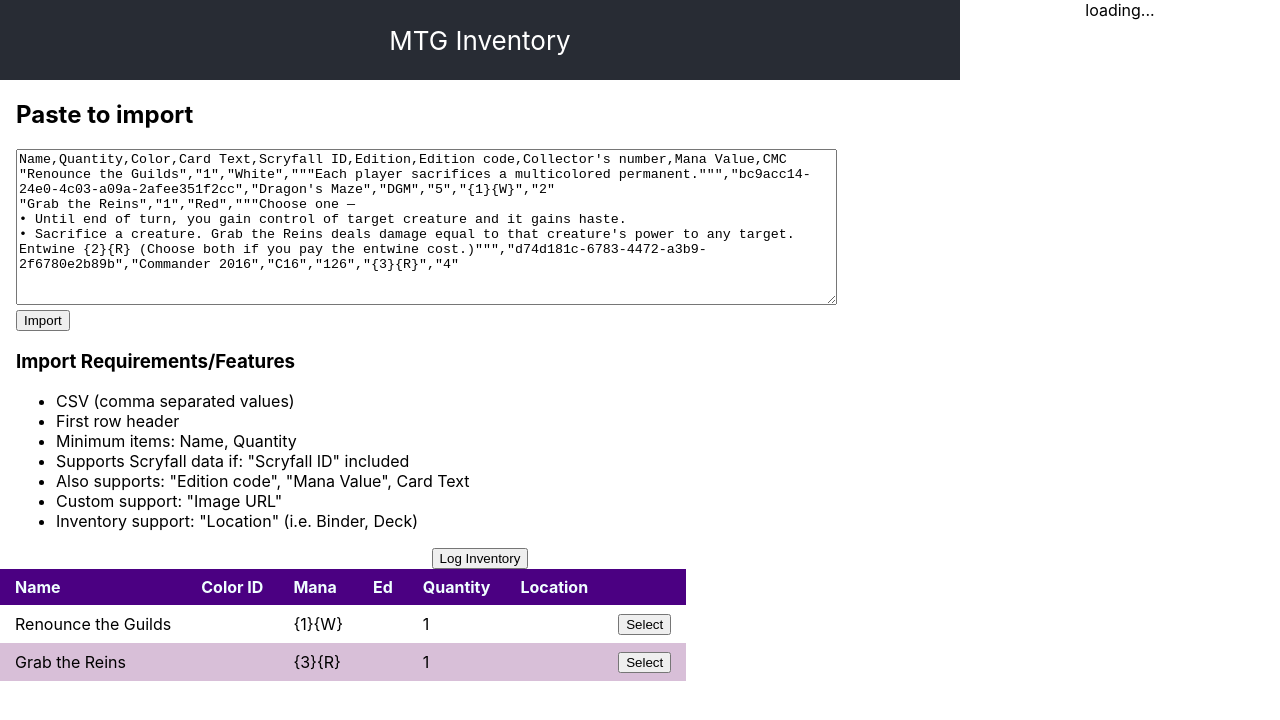
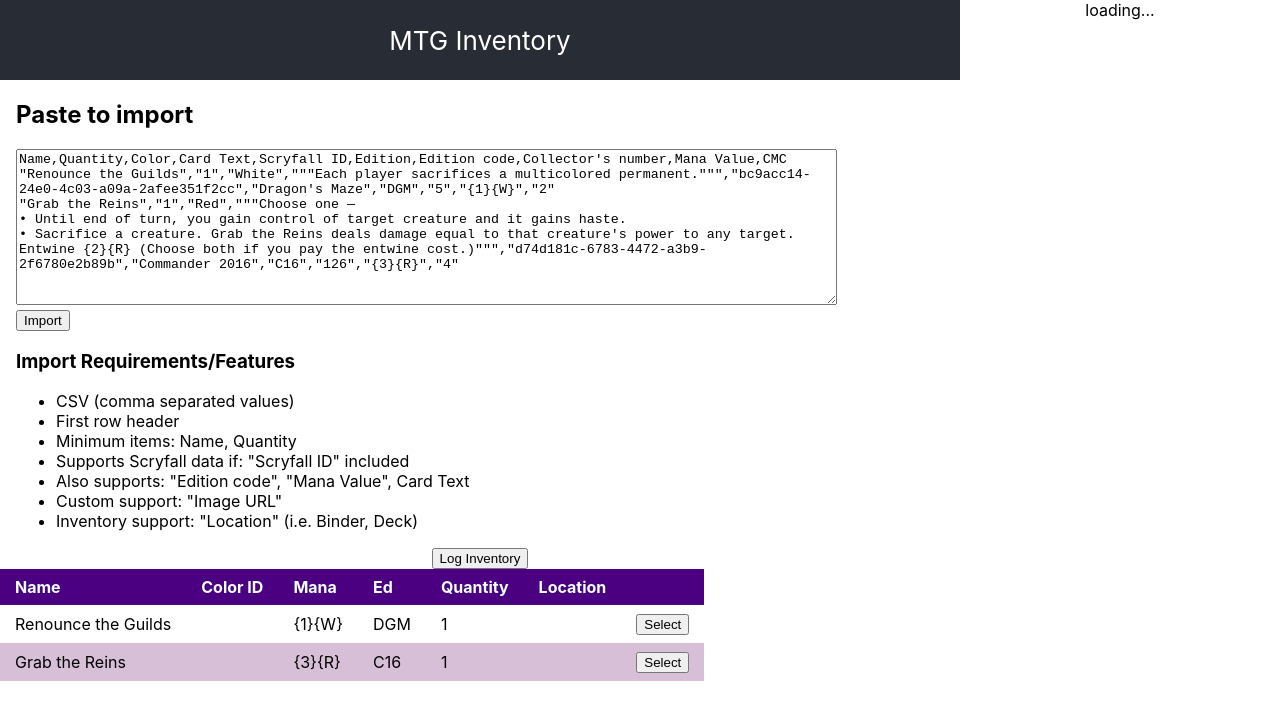
Before and after one commit to BarneyL01/react-mtg-inventory, a React (Create React App) app: page / in a window 1280 px wide. Both pictures are taken after a click on the button "Import". Shown: the top 720 px of the page. Built offline with nearby package versions, Linux system fonts and the light colour scheme; a small style sheet from the web is missing.

Commit message:
Fix Edition Code display

```diff
--- a/src/components/ItemRow.js
+++ b/src/components/ItemRow.js
@@ -13,7 +13,7 @@ function ItemRow(props) {
                 <td>{props.item.Name}</td>
                 <td></td>
                 <td>{props.item["Mana Value"]}</td>
-                <td>{props.item["Edition Code"]}</td>
+                <td>{props.item["Edition code"]}</td>
                 <td>{props.item.Quantity}</td>
                 <td>{props.item.Location}</td>
                 <td>
```
